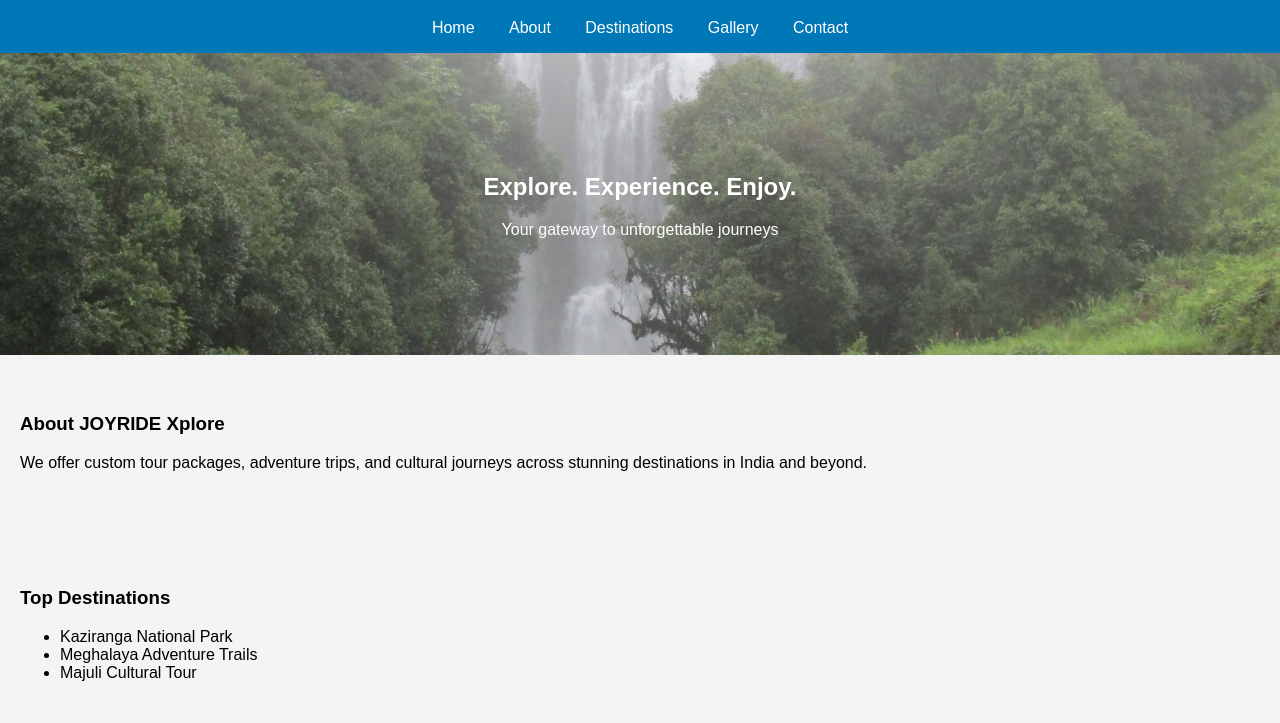
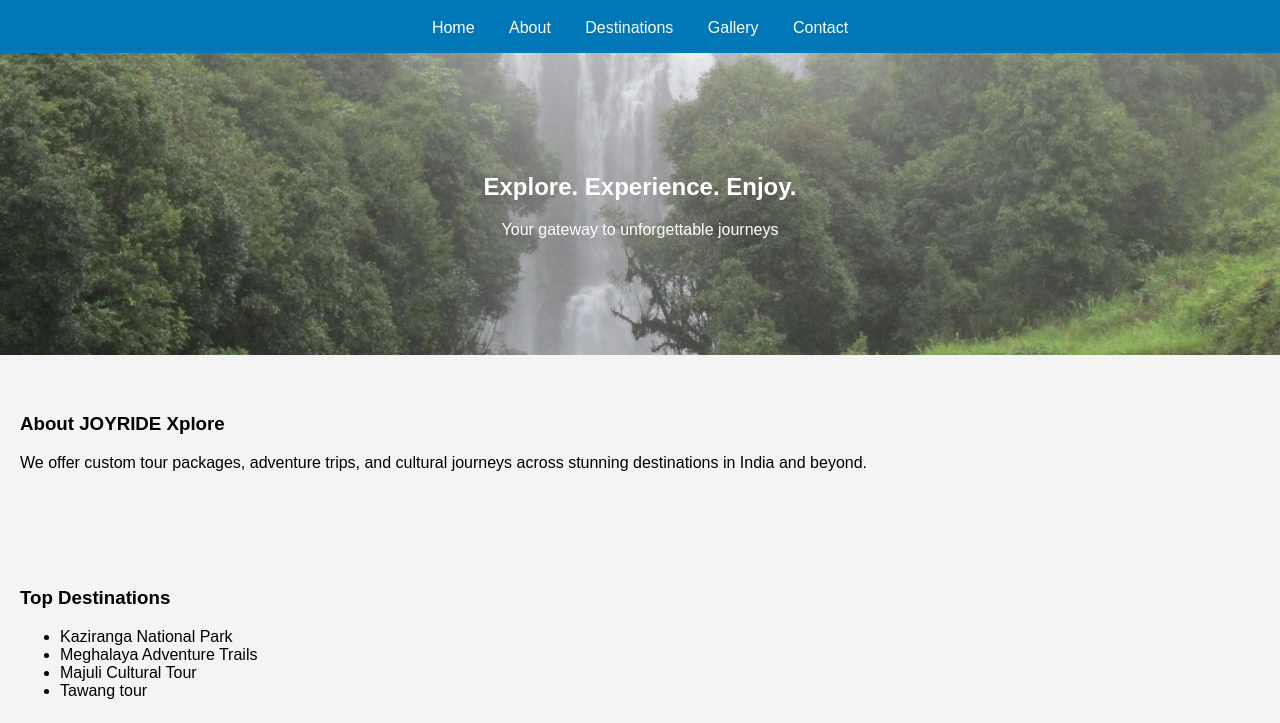
Before and after one commit to JoyrideXplore/joyridexplore, a plain HTML site: page index.html in a window 1280 px wide. Shown: the part 77-800 px from the top of the page. Drawn offline with Linux system fonts and the light colour scheme.

Commit message:
Update index.html

```diff
--- a/index.html
+++ b/index.html
@@ -34,6 +34,7 @@
       <li>Kaziranga National Park</li>
       <li>Meghalaya Adventure Trails</li>
       <li>Majuli Cultural Tour</li>
+      <li>Tawang tour</li>
     </ul>
   </section>
 
```
